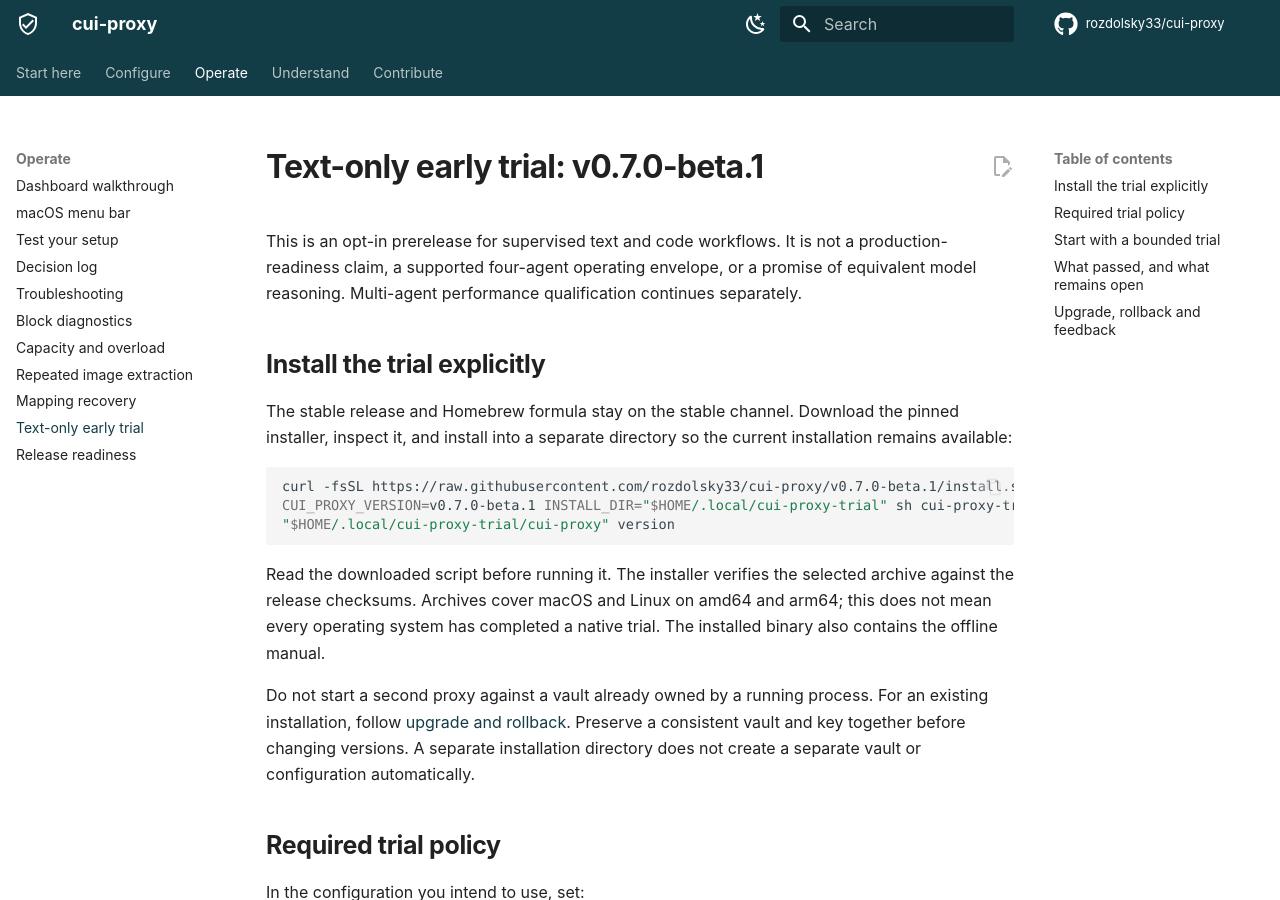
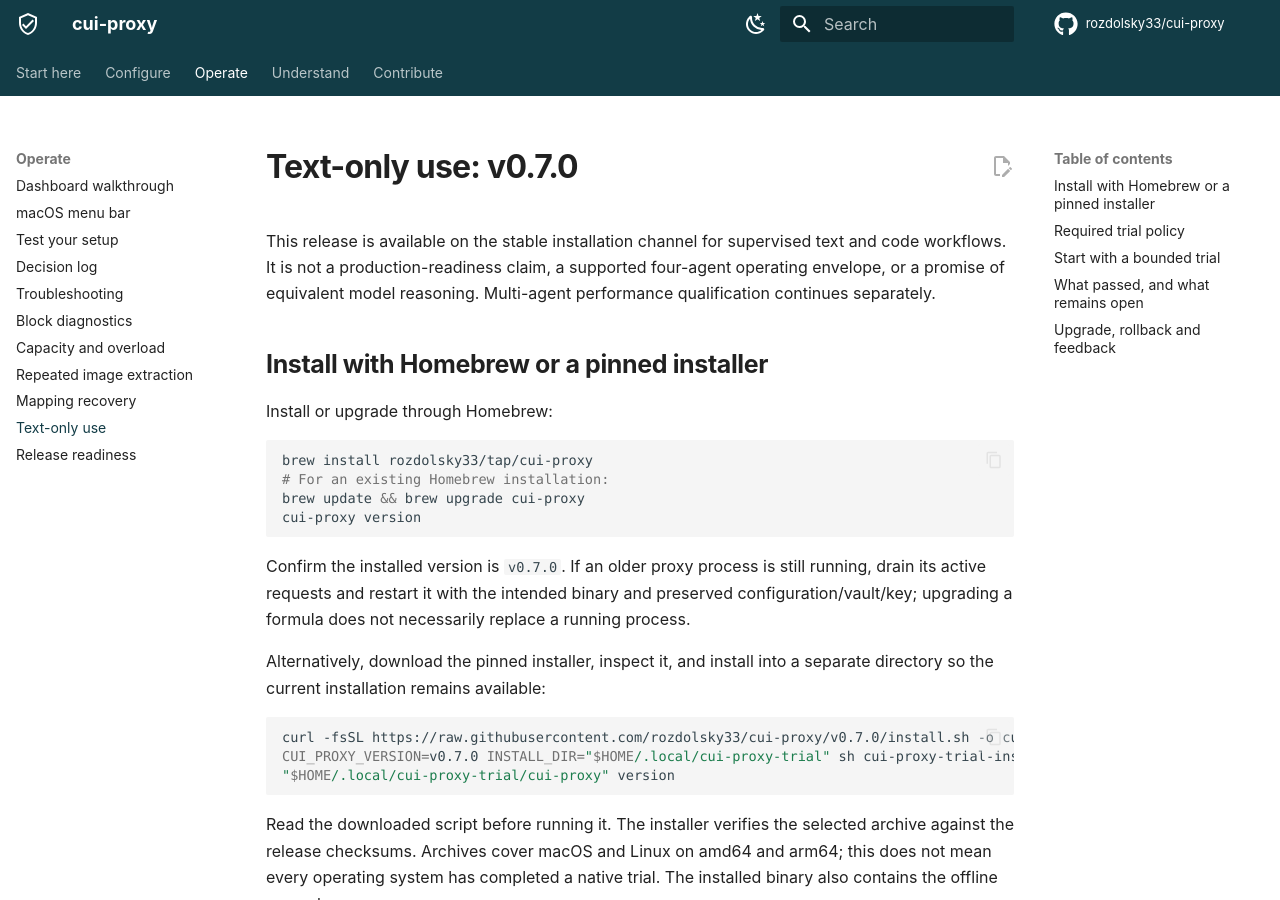
Before and after one commit to rozdolsky33/cui-proxy, an MkDocs documentation site: the page built from docs/early-trial.md, in a window 1280 px wide and 900 px high. Built offline with MkDocs 1.6.1 and Material for MkDocs 9.7.7, drawn with Linux system fonts in a browser that asks for light colours; comment, search, counter and statistics services are not loaded; the version menu is left out; some of the changed text lies outside the part shown.

Commit message:
docs(release): publish v0.7.0 on the stable channel

````diff
--- a/docs/early-trial.md
+++ b/docs/early-trial.md
@@ -1,14 +1,25 @@
-# Text-only early trial: v0.7.0-beta.1
+# Text-only use: v0.7.0
 
-This is an opt-in prerelease for supervised text and code workflows. It is not a production-readiness claim, a supported four-agent operating envelope, or a promise of equivalent model reasoning. Multi-agent performance qualification continues separately.
+This release is available on the stable installation channel for supervised text and code workflows. It is not a production-readiness claim, a supported four-agent operating envelope, or a promise of equivalent model reasoning. Multi-agent performance qualification continues separately.
 
-## Install the trial explicitly
+## Install with Homebrew or a pinned installer
 
-The stable release and Homebrew formula stay on the stable channel. Download the pinned installer, inspect it, and install into a separate directory so the current installation remains available:
+Install or upgrade through Homebrew:
 
 ```sh
-curl -fsSL https://raw.githubusercontent.com/rozdolsky33/cui-proxy/v0.7.0-beta.1/install.sh -o cui-proxy-trial-install.sh
-CUI_PROXY_VERSION=v0.7.0-beta.1 INSTALL_DIR="$HOME/.local/cui-proxy-trial" sh cui-proxy-trial-install.sh
+brew install rozdolsky33/tap/cui-proxy
+# For an existing Homebrew installation:
+brew update && brew upgrade cui-proxy
+cui-proxy version
+```
+
+Confirm the installed version is `v0.7.0`. If an older proxy process is still running, drain its active requests and restart it with the intended binary and preserved configuration/vault/key; upgrading a formula does not necessarily replace a running process.
+
+Alternatively, download the pinned installer, inspect it, and install into a separate directory so the current installation remains available:
+
+```sh
+curl -fsSL https://raw.githubusercontent.com/rozdolsky33/cui-proxy/v0.7.0/install.sh -o cui-proxy-trial-install.sh
+CUI_PROXY_VERSION=v0.7.0 INSTALL_DIR="$HOME/.local/cui-proxy-trial" sh cui-proxy-trial-install.sh
 "$HOME/.local/cui-proxy-trial/cui-proxy" version
 ```
 
@@ -43,7 +54,7 @@ Requests carrying recognized image or file attachments are refused rather than s
 
 Repository correctness checks, race tests, differential decoder fuzzing, static analysis, independent review and PR CI passed for the merged decoder change. Its original artifact passed all 36 scheduled text tests. A standalone rebuild corrected a Go VCS-stamping mismatch without changing the application source, and passed native cancellation/cleanup verification.
 
-However, the corrected artifact's first four-client 1 MiB text repetition measured **151.50 ms p95 added first-byte latency**, above the unchanged **150 ms** target. This is a text-only performance failure: blocking extraction does not resolve it. The successful and failed runs remain distinct; the prerelease is not advertised as performance-qualified. The release-packaged binaries also have their own build identities, rather than inheriting benchmark results by name.
+However, the corrected artifact's first four-client 1 MiB text repetition measured **151.50 ms p95 added first-byte latency**, above the unchanged **150 ms** target. This is a text-only performance failure: blocking extraction does not resolve it. The successful and failed runs remain distinct; the release is not advertised as performance-qualified. The release-packaged binaries also have their own build identities, rather than inheriting benchmark results by name.
 
 The sustained paired soak has not passed. Continuous unattended operation and four-agent efficiency remain unqualified; eight/sixteen-client measurements are capacity exploration only. Live-model task quality remains unmeasured. See [release readiness](release-readiness.md) and [protocol support](protocol-support.md) for the full boundaries.
 
--- a/mkdocs.yml
+++ b/mkdocs.yml
@@ -118,7 +118,7 @@ nav:
       - Capacity and overload: admission.md
       - Repeated image extraction: extraction-reuse.md
       - Mapping recovery: vault-recovery.md
-      - Text-only early trial: early-trial.md
+      - Text-only use: early-trial.md
       - Release readiness: release-readiness.md
   - Understand:
       - Life of a request: architecture.md
````
Also changed, not shown: README.md (+1 -1 lines), docs/install.md (+1 -1 lines), docs/release-readiness.md (+1 -1 lines), 1 other file.
